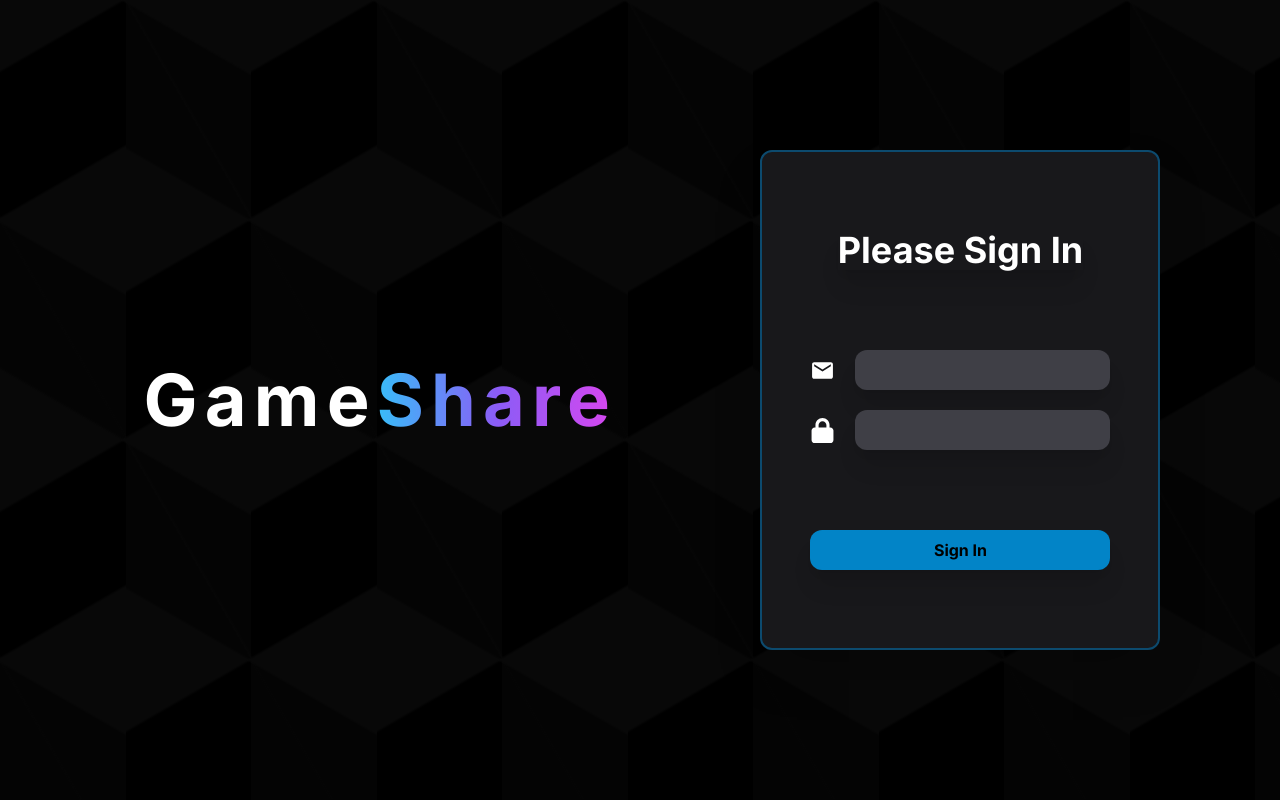
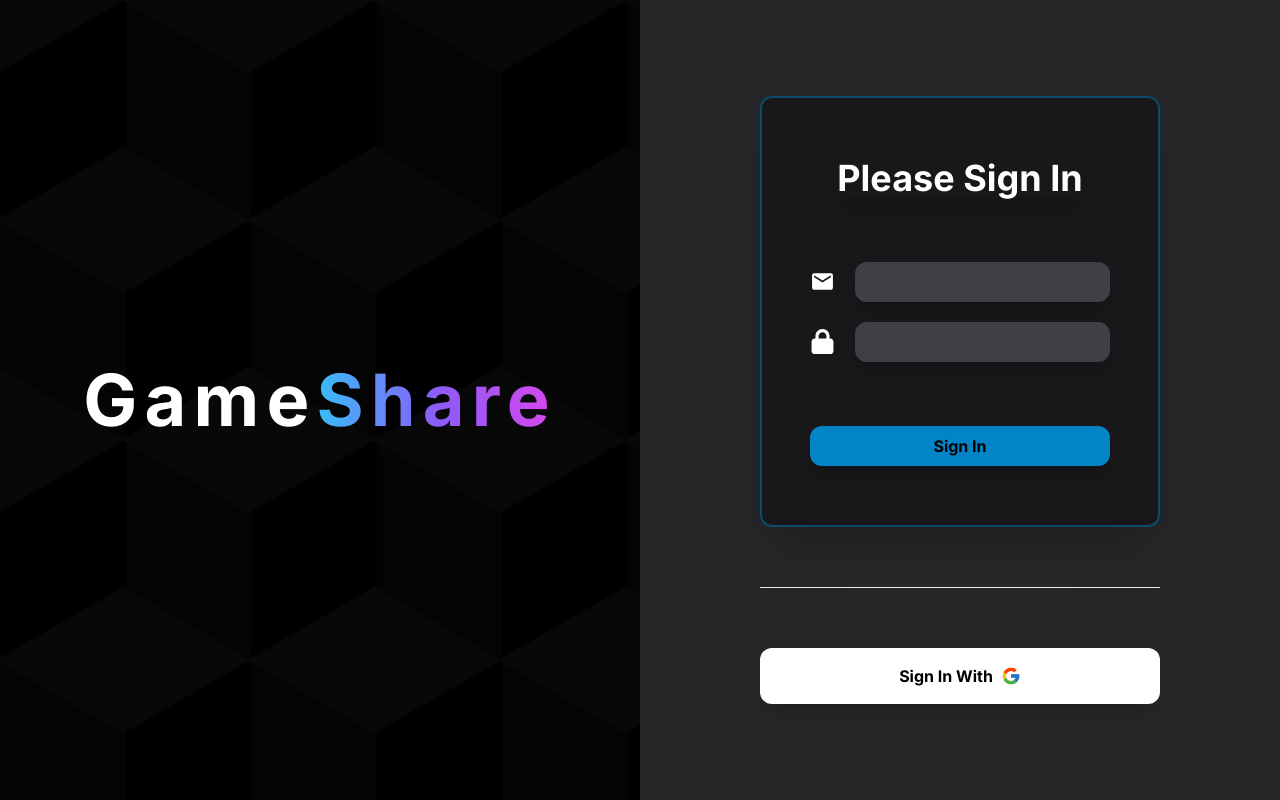
Before and after one commit to Jad229/gameshare, a Next.js app: page /login in a window 1280 px wide. Built offline with nearby package versions, Linux system fonts and the light colour scheme; no server answers.

Commit message:
added authentication with google

```diff
--- /dev/null
+++ b/app/(actions)/authenticate.ts
@@ -0,0 +1,21 @@
+"use server";
+
+import { signIn } from "@/auth";
+import { AuthError } from "next-auth";
+
+// export const authenticateWithCredentials = async (credentials) => {}
+
+export const authenticateWithGoogle = async () => {
+  try {
+    await signIn("google");
+  } catch (error) {
+    if (error instanceof AuthError) {
+      switch (error.type) {
+        default:
+          console.log(error);
+          return "Something went wrong.";
+      }
+    }
+    throw error;
+  }
+};
--- a/app/(actions)/index.ts
+++ b/app/(actions)/index.ts
@@ -1,2 +1,3 @@
 export { fetchGameList } from "./fetchGameList";
 export { fetchGame } from "./fetchGame";
+export { authenticateWithGoogle } from "./authenticate";
--- /dev/null
+++ b/app/api/auth/[...nextauth]/route.ts
@@ -0,0 +1,3 @@
+import { handlers } from "@/auth";
+
+export const { GET, POST } = handlers;
--- a/app/login/page.tsx
+++ b/app/login/page.tsx
@@ -1,12 +1,12 @@
-import { LoginForm } from "@/components/Forms";
+import { LoginForm, SignInWithGoogle } from "@/components/Forms";
 import Link from "next/link";
 import React from "react";
 
 export default function Login() {
   return (
     <main className="flex flex-col lg:flex-row justify-center items-center h-screen">
-      <Link href={"/"} className="text-center lg:ml-auto mt-auto lg:mt-0 p-6">
-        <h1 className="text-7xl tracking-widest font-bold">
+      <Link href={"/"} className="text-center lg:w-1/2 p-6">
+        <h1 className="text-7xl tracking-widest font-bold ">
           Game
           <span className="text-transparent bg-gradient-to-r from-sky-400 via-violet-500 to-fuchsia-500 bg-clip-text inline-block">
             Share
@@ -14,7 +14,11 @@
         </h1>
       </Link>
 
-      <LoginForm />
+      <div className="flex flex-col justify-center items-center gap-10 h-screen lg:w-1/2 lg:bg-zinc-800 lg:p-24 p-12 ">
+        <LoginForm />
+        <hr className="my-5 w-[400px]" />
+        <SignInWithGoogle />
+      </div>
     </main>
   );
 }
--- a/app/page.tsx
+++ b/app/page.tsx
@@ -11,7 +11,7 @@
       </h1>
       <p className="text-5xl font-extralight">Find Your Next Obsession.</p>
       <Link
-        href="/login"
+        href="/dashboard"
         className="p-4 bg-fuchsia-500 rounded-xl shadow-xl text-black font-bold text-xl hover:bg-violet-600 transition duration-300 ease-in-out transform hover:scale-110 hover:shadow-2xl"
       >
         Press Start
--- /dev/null
+++ b/auth.ts
@@ -0,0 +1,32 @@
+import type { NextAuthConfig } from "next-auth";
+import NextAuth from "next-auth";
+import Google from "next-auth/providers/google";
+
+export const authConfig = {
+  pages: {
+    signIn: "/login",
+  },
+  callbacks: {
+    authorized({ auth, request: { nextUrl } }) {
+      const isLoggedIn = !!auth?.user;
+      const isOnDashboard = nextUrl.pathname.startsWith("/dashboard");
+
+      if (isOnDashboard) {
+        if (isLoggedIn) return true;
+        return false; // redirect to login
+      } else if (isLoggedIn) {
+        return Response.redirect(new URL("/dashboard", nextUrl));
+      }
+
+      return true;
+    },
+  },
+  providers: [
+    Google({
+      clientId: process.env.GOOGLE_CLIENT_ID,
+      clientSecret: process.env.GOOGLE_CLIENT_SECRET,
+    }),
+  ],
+} satisfies NextAuthConfig;
+
+export const { handlers, auth, signIn, signOut } = NextAuth(authConfig);
--- /dev/null
+++ b/components/Forms/google-button.tsx
@@ -0,0 +1,21 @@
+"use client";
+
+import { authenticateWithGoogle } from "@/app/(actions)";
+import { signIn } from "next-auth/react";
+import { FcGoogle } from "react-icons/fc";
+
+export default function SignInWithGoogle() {
+  return (
+    <form
+      action={authenticateWithGoogle}
+      className="flex justify-center w-[400px]"
+    >
+      <button
+        type="submit"
+        className="w-full flex items-center justify-center gap-2 bg-white text-black py-4 px-6 rounded-xl shadow-xl font-bold"
+      >
+        Sign In With <FcGoogle size={20} />
+      </button>
+    </form>
+  );
+}
--- a/components/Forms/index.ts
+++ b/components/Forms/index.ts
@@ -1 +1,2 @@
 export { default as LoginForm } from "./login-form";
+export { default as SignInWithGoogle } from "./google-button";
--- a/components/Forms/login-form.tsx
+++ b/components/Forms/login-form.tsx
@@ -3,7 +3,7 @@
 
 export default function LoginForm() {
   return (
-    <form className="border-2 border-sky-900 flex flex-col justify-center items-center gap-20 h-[500px] w-[400px] bg-zinc-900 rounded-xl m-auto shadow-2xl p-12">
+    <form className="border-2 border-sky-900 flex flex-col justify-center items-center gap-16 h-[500px] w-[400px] bg-zinc-900 rounded-xl m-auto shadow-2xl px-12 py-5">
       <div className="w-full flex items-center justify-center gap-5">
         <h1 className="text-4xl font-bold shadow-xl">Please Sign In </h1>
       </div>
```
Also changed, not shown: auth.config.ts (deleted, +0 -11 lines), middleware.ts (added, +8 -0 lines).
